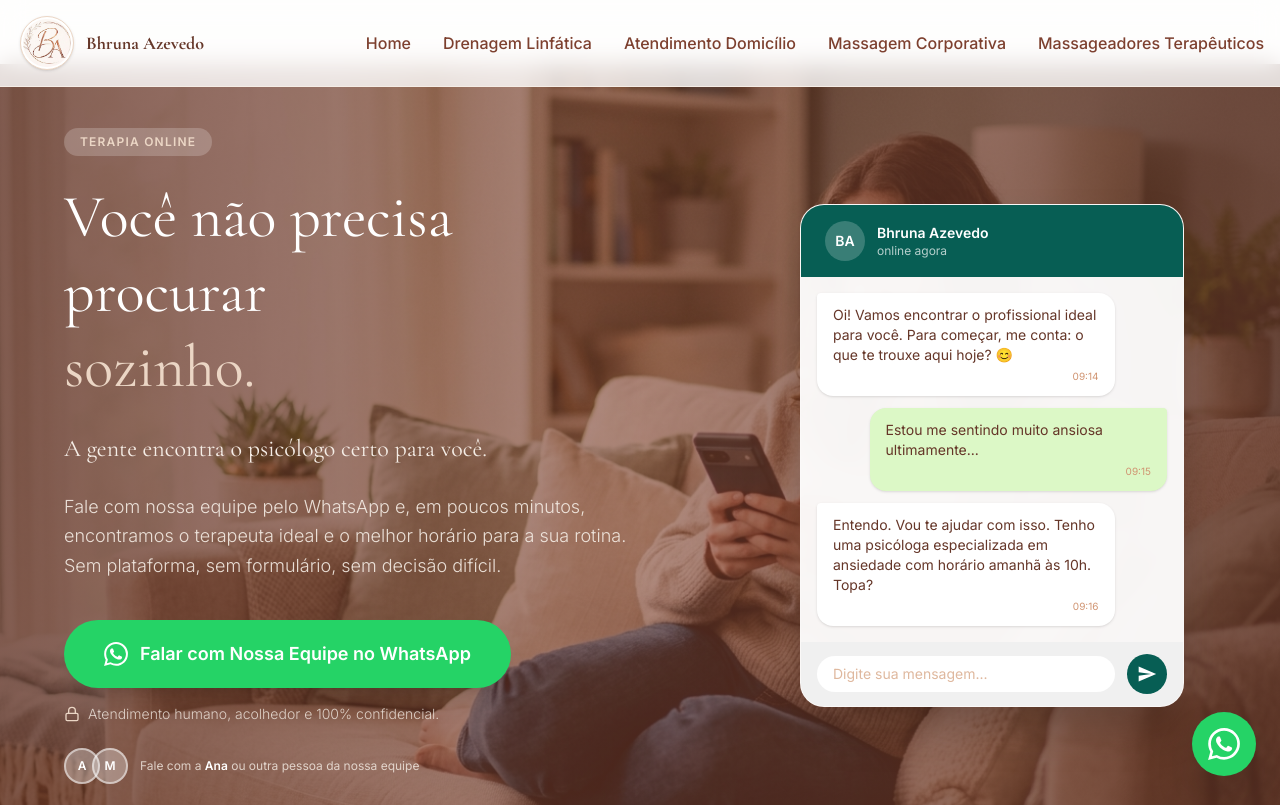
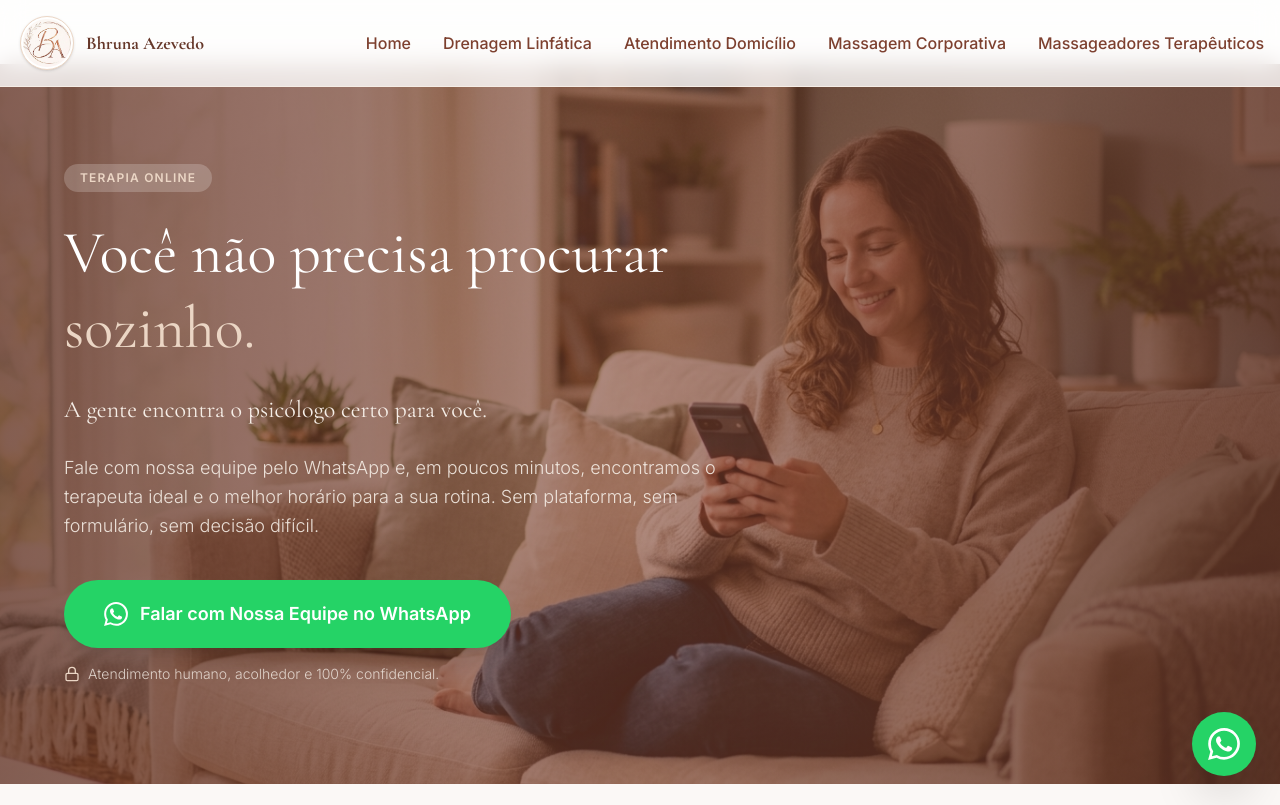
Before and after one commit to arthursl12/bhrunaestetica, a React (Vite) app: page /terapiaonline in a window 1280 px wide. Shown: the top 805 px of the page. Built offline with nearby package versions, Linux system fonts and the light colour scheme; a web font is replaced by a local one.

Commit message:
Move WhatsApp mockup to CTA Final, fix hero layout, reduce column gap

```diff
--- a/src/TerapiaOnlinePage.tsx
+++ b/src/TerapiaOnlinePage.tsx
@@ -73,9 +73,8 @@ const TerapiaOnlinePage = () => {
         {/* Overlay escuro para legibilidade */}
         <div className="absolute inset-0 bg-gradient-to-r from-brand-900/80 via-brand-800/60 to-brand-900/80" />
 
-        <div className="relative z-10 max-w-7xl mx-auto w-full flex flex-col md:flex-row items-center">
-          {/* Left — Emotional Layer */}
-          <div className="w-full md:w-[55%] p-6 md:p-12 lg:p-16">
+        <div className="relative z-10 max-w-7xl mx-auto w-full px-6 md:px-12 lg:px-16">
+          <div className="max-w-2xl">
             <FadeIn>
               <span className="inline-block px-4 py-1.5 mb-6 text-xs font-bold tracking-widest text-brand-200 uppercase bg-white/20 rounded-full">
                 Terapia Online
@@ -87,7 +86,7 @@ const TerapiaOnlinePage = () => {
               <p className="text-xl md:text-2xl font-serif text-brand-100 mb-6 leading-relaxed">
                 A gente encontra o psicólogo certo para você.
               </p>
-              <p className="text-lg text-brand-100/90 mb-10 leading-relaxed font-light max-w-xl">
+              <p className="text-lg text-brand-100/90 mb-10 leading-relaxed font-light">
                 Fale com nossa equipe pelo WhatsApp e, em poucos minutos, encontramos o terapeuta ideal e o melhor horário para a sua rotina. Sem plataforma, sem formulário, sem decisão difícil.
               </p>
               <div className="space-y-4">
@@ -104,71 +103,6 @@ const TerapiaOnlinePage = () => {
                 <div className="flex items-center gap-2 text-sm text-brand-100/80 font-light">
                   <Lock className="w-4 h-4 text-brand-200" />
                   Atendimento humano, acolhedor e 100% confidencial.
-                </div>
-                {/* Prova de pessoa real */}
-                <div className="flex items-center gap-3 pt-2">
-                  <div className="flex -space-x-2">
-                    <div className="w-9 h-9 rounded-full bg-white/30 border-2 border-white/50 flex items-center justify-center">
-                      <span className="text-xs font-bold text-white">A</span>
-                    </div>
-                    <div className="w-9 h-9 rounded-full bg-white/30 border-2 border-white/50 flex items-center justify-center">
-                      <span className="text-xs font-bold text-white">M</span>
-                    </div>
-                  </div>
-                  <p className="text-xs text-brand-100/80">
-                    Fale com a <strong className="text-white">Ana</strong> ou outra pessoa da nossa equipe
-                  </p>
-                </div>
-              </div>
-            </FadeIn>
-          </div>
-
-          {/* Right — Mini-mockup de conversa WhatsApp (card flutuante) */}
-          <div className="w-full md:w-[45%] relative h-[400px] md:h-[90vh] flex items-center justify-center p-6">
-            <FadeIn delay={0.3} className="w-full max-w-sm">
-              <div className="bg-white/95 backdrop-blur-sm rounded-3xl shadow-2xl border border-white/20 overflow-hidden">
-                {/* WhatsApp-style header */}
-                <div className="bg-[#075e54] px-6 py-4 flex items-center gap-3">
-                  <div className="w-10 h-10 rounded-full bg-white/20 flex items-center justify-center">
-                    <span className="text-sm font-bold text-white">BA</span>
-                  </div>
-                  <div>
-                    <p className="text-sm font-bold text-white">Bhruna Azevedo</p>
-                    <p className="text-xs text-white/70">online agora</p>
-                  </div>
-                </div>
-                {/* Chat bubbles */}
-                <div className="p-4 space-y-3">
-                  {/* Received message */}
-                  <div className="flex justify-start">
-                    <div className="bg-white px-4 py-3 rounded-2xl rounded-tl-sm max-w-[85%] shadow-sm">
-                      <p className="text-sm text-brand-900">Oi! Vamos encontrar o profissional ideal para você. Para começar, me conta: o que te trouxe aqui hoje? 😊</p>
-                      <p className="text-[10px] text-brand-400 text-right mt-1">09:14</p>
-                    </div>
-                  </div>
-                  {/* Sent message */}
-                  <div className="flex justify-end">
-                    <div className="bg-[#dcf8c6] px-4 py-3 rounded-2xl rounded-tr-sm max-w-[85%] shadow-sm">
-                      <p className="text-sm text-brand-900">Estou me sentindo muito ansiosa ultimamente...</p>
-                      <p className="text-[10px] text-brand-400 text-right mt-1">09:15</p>
-                    </div>
-                  </div>
-                  {/* Received message */}
-                  <div className="flex justify-start">
-                    <div className="bg-white px-4 py-3 rounded-2xl rounded-tl-sm max-w-[85%] shadow-sm">
-                      <p className="text-sm text-brand-900">Entendo. Vou te ajudar com isso. Tenho uma psicóloga especializada em ansiedade com horário amanhã às 10h. Topa?</p>
-                      <p className="text-[10px] text-brand-400 text-right mt-1">09:16</p>
-                    </div>
-                  </div>
-                </div>
-                {/* Input bar */}
-                <div className="bg-[#f0f0f0] px-4 py-3 flex items-center gap-3">
-                  <div className="flex-1 bg-white rounded-full px-4 py-2">
-                    <p className="text-sm text-brand-300">Digite sua mensagem...</p>
-                  </div>
-                  <div className="w-10 h-10 bg-[#075e54] rounded-full flex items-center justify-center">
-                    <svg className="w-5 h-5 text-white" fill="currentColor" viewBox="0 0 24 24"><path d="M2.01 21L23 12 2.01 3 2 10l15 2-15 2z"/></svg>
-                  </div>
                 </div>
               </div>
             </FadeIn>
@@ -501,15 +435,18 @@ const TerapiaOnlinePage = () => {
         <div className="absolute top-0 right-0 w-64 h-64 bg-brand-700 rounded-full blur-3xl opacity-30 -mr-32 -mt-32" />
         <div className="absolute bottom-0 left-0 w-64 h-64 bg-brand-600 rounded-full blur-3xl opacity-20 -ml-32 -mb-32" />
 
-        <div className="max-w-4xl mx-auto text-center relative z-10">
+        <div className="max-w-6xl mx-auto relative z-10">
+          <div className="grid md:grid-cols-2 gap-4 lg:gap-6 items-center">
+            {/* Left: CTA Content */}
+            <div className="md:pr-4">
               <FadeIn>
-            <h2 className="text-4xl md:text-5xl font-serif mb-6 leading-tight">
+                <h2 className="text-4xl md:text-5xl font-serif mb-6 leading-tight text-left">
                   Sua mente merece esse cuidado.
                 </h2>
-            <p className="text-xl text-brand-200/80 mb-12 max-w-2xl mx-auto font-light leading-relaxed">
+                <p className="text-xl text-brand-200/80 mb-10 max-w-lg font-light leading-relaxed text-left">
                   Fale com nossa equipe e encontre o psicólogo certo para você — sem burocracia, sem espera.
                 </p>
-            <div className="flex flex-col sm:flex-row justify-center gap-4">
+                <div className="flex flex-col sm:flex-row justify-start gap-4">
                   <a
                     href={TERAPIA_WHATSAPP_LINK}
                     target="_blank"
@@ -521,8 +458,63 @@ const TerapiaOnlinePage = () => {
                     Falar com Nossa Equipe no WhatsApp
                   </a>
                 </div>
+              </FadeIn>
+            </div>
 
-            {/* Trust Badges */}
+            {/* Right: WhatsApp Mockup */}
+            <div className="flex justify-center md:justify-end">
+              <FadeIn delay={0.3}>
+                <div className="bg-[#e5ddd5] rounded-3xl shadow-2xl overflow-hidden max-w-sm w-full">
+                  {/* WhatsApp-style header */}
+                  <div className="bg-[#075e54] px-6 py-4 flex items-center gap-3">
+                    <div className="w-10 h-10 rounded-full bg-white/20 flex items-center justify-center">
+                      <span className="text-sm font-bold text-white">BA</span>
+                    </div>
+                    <div>
+                      <p className="text-sm font-bold text-white">Bhruna Azevedo</p>
+                      <p className="text-xs text-white/70">online agora</p>
+                    </div>
+                  </div>
+                  {/* Chat bubbles */}
+                  <div className="p-4 space-y-3">
+                    {/* Received message */}
+                    <div className="flex justify-start">
+                      <div className="bg-white px-4 py-3 rounded-2xl rounded-tl-sm max-w-[85%] shadow-sm">
+                        <p className="text-sm text-brand-900">Oi! Vamos encontrar o profissional ideal para você. Para começar, me conta: o que te trouxe aqui hoje? 😊</p>
+                        <p className="text-[10px] text-brand-400 text-right mt-1">09:14</p>
+                      </div>
+                    </div>
+                    {/* Sent message */}
+                    <div className="flex justify-end">
+                      <div className="bg-[#dcf8c6] px-4 py-3 rounded-2xl rounded-tr-sm max-w-[85%] shadow-sm">
+                        <p className="text-sm text-brand-900">Estou me sentindo muito ansiosa ultimamente...</p>
+                        <p className="text-[10px] text-brand-400 text-right mt-1">09:15</p>
+                      </div>
+                    </div>
+                    {/* Received message */}
+                    <div className="flex justify-start">
+                      <div className="bg-white px-4 py-3 rounded-2xl rounded-tl-sm max-w-[85%] shadow-sm">
+                        <p className="text-sm text-brand-900">Entendo. Vou te ajudar com isso. Tenho uma psicóloga especializada em ansiedade com horário amanhã às 10h. Topa?</p>
+                        <p className="text-[10px] text-brand-400 text-right mt-1">09:16</p>
+                      </div>
+                    </div>
+                  </div>
+                  {/* Input bar */}
+                  <div className="bg-[#f0f0f0] px-4 py-3 flex items-center gap-3">
+                    <div className="flex-1 bg-white rounded-full px-4 py-2">
+                      <p className="text-sm text-brand-300">Digite sua mensagem...</p>
+                    </div>
+                    <div className="w-10 h-10 bg-[#075e54] rounded-full flex items-center justify-center">
+                      <svg className="w-5 h-5 text-white" fill="currentColor" viewBox="0 0 24 24"><path d="M2.01 21L23 12 2.01 3 2 10l15 2-15 2z"/></svg>
+                    </div>
+                  </div>
+                </div>
+              </FadeIn>
+            </div>
+          </div>
+
+          {/* Trust Badges — Full width below grid */}
+          <FadeIn delay={0.5}>
             <div className="mt-16 pt-12 border-t border-white/10 grid grid-cols-2 md:grid-cols-4 gap-6 text-xs font-bold text-brand-200/50 uppercase tracking-widest">
               <div className="flex flex-col items-center gap-2">
                 <BadgeCheck className="w-5 h-5" /> CRP Verificado
```
Lines whose indentation alone changed are shown as unchanged.
